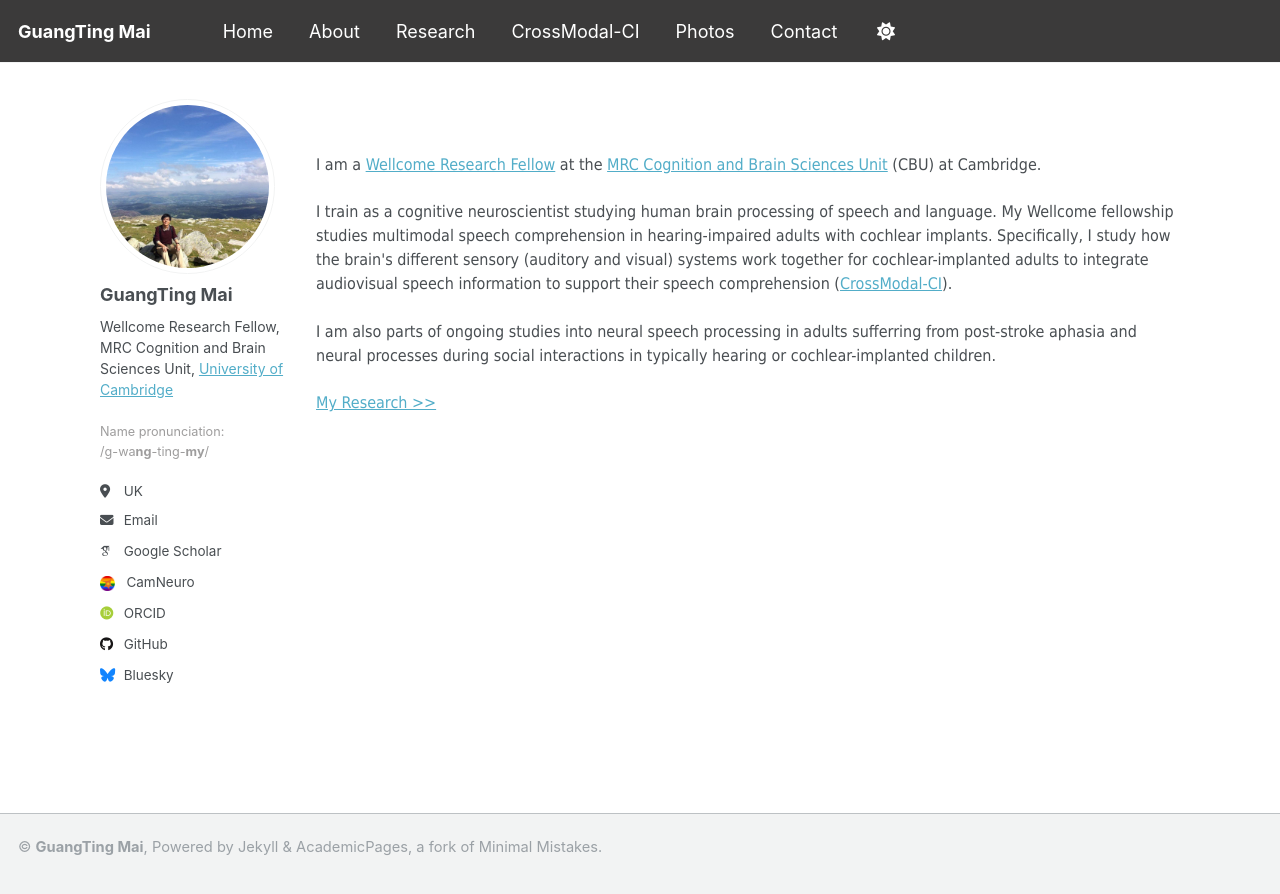
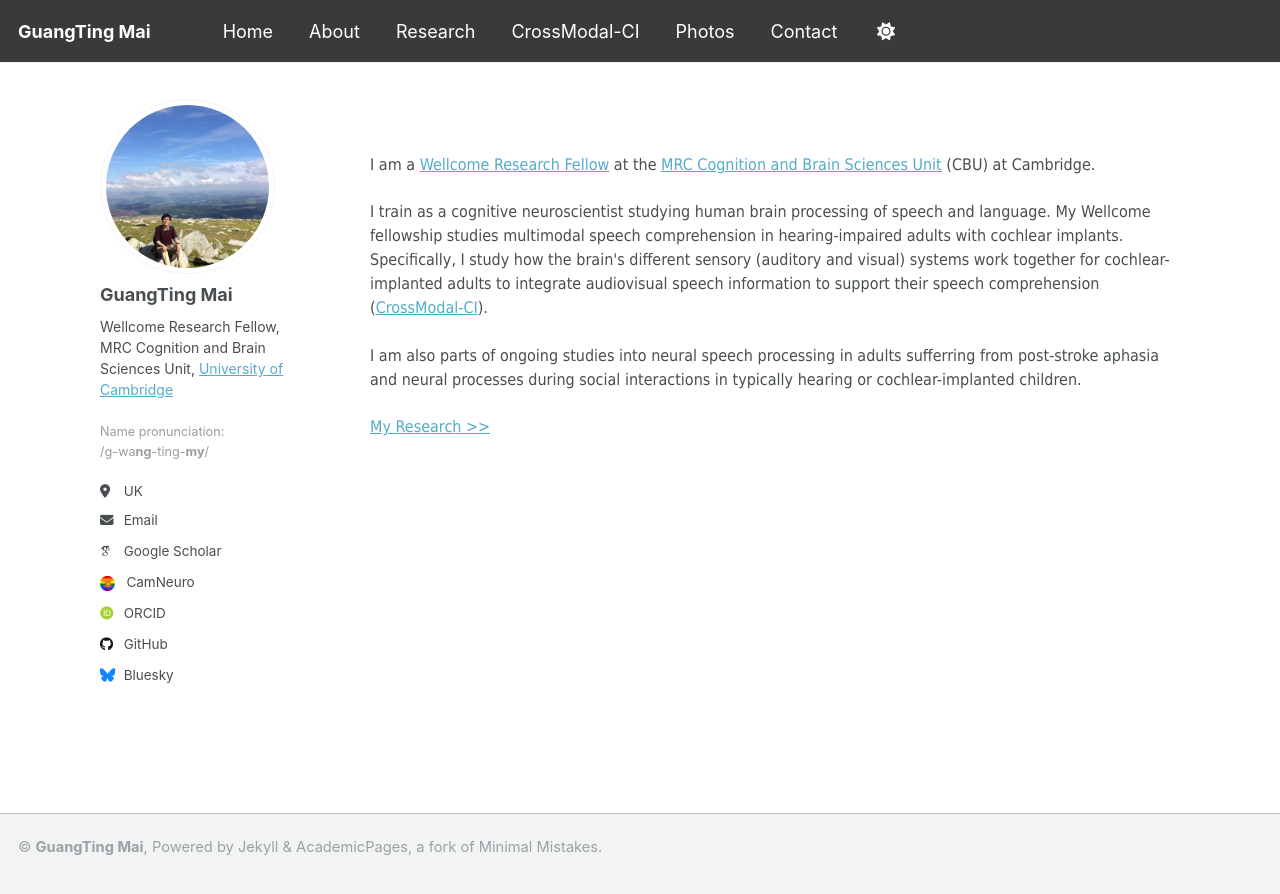
Before and after one commit to guangtingmai/guangtingmai.github.io, a Jekyll site: the page built from _pages/readme.html, in a window 1280 px wide. Shown: the top 894 px of the page. Built offline with Jekyll 4.4.1, drawn with Linux system fonts in a browser that asks for light colours; some web fonts are replaced.

Commit message:
Update custom.scss

```diff
--- a/_sass/custom.scss
+++ b/_sass/custom.scss
@@ -47,7 +47,7 @@ nav a:hover,
 
 .page {
   max-width: 100% !important;
-  width: 80% !important;
+  width: 75% !important;
   margin: 0 auto !important;
   padding-left: 0 !important;
   padding-right: 0 !important;
```
